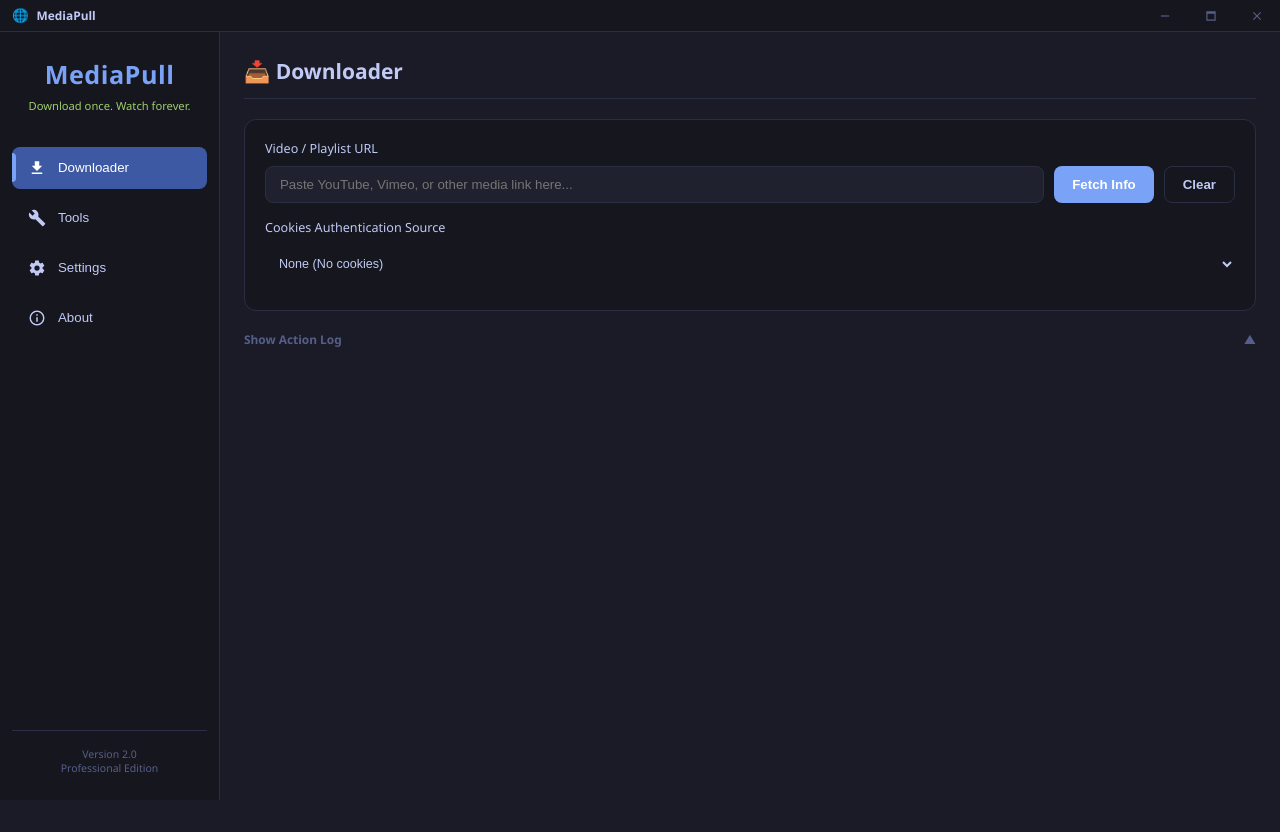
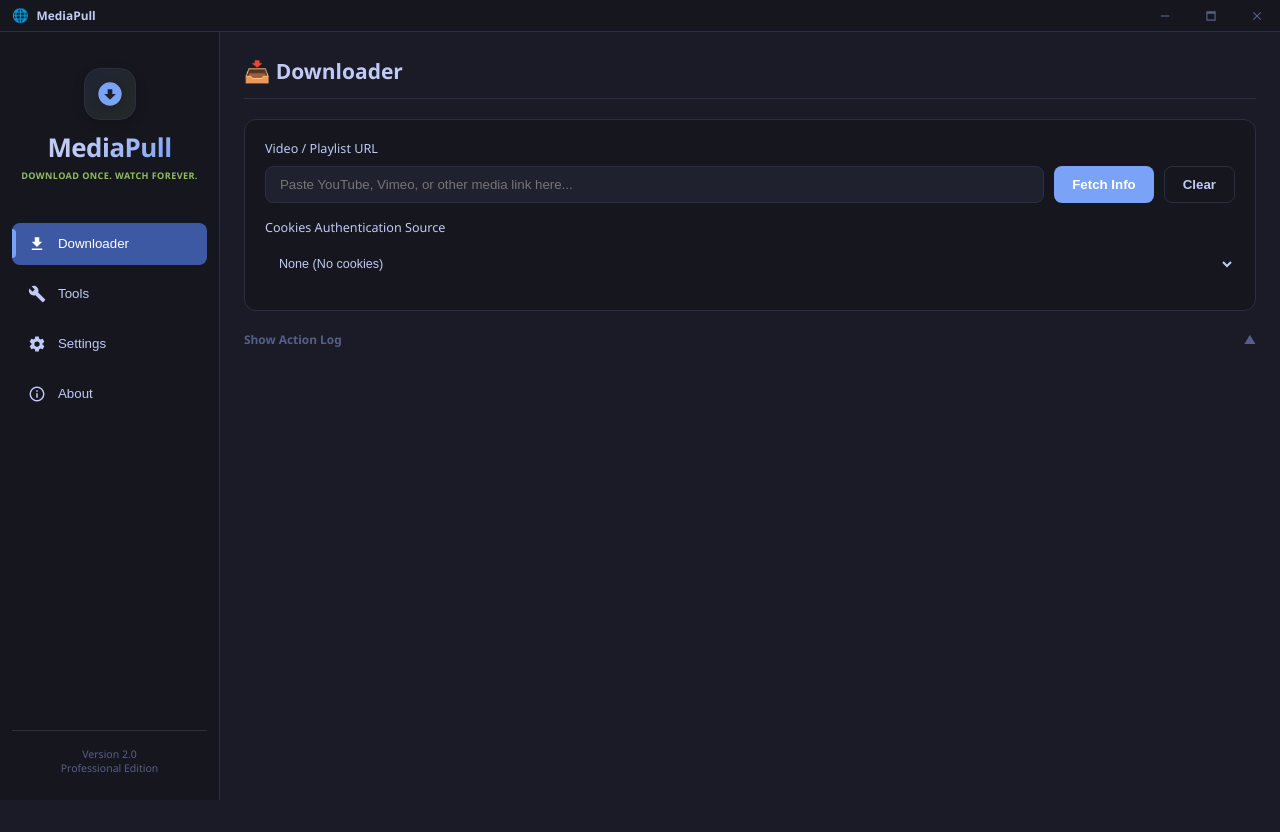
Before and after one commit to gautamcoder235/Media-Pull, a website: page src/index.html in a window 1280 px wide. Drawn offline with Linux system fonts and the light colour scheme.

Commit message:
style: upgrade sidebar logo area with gradient title and rotating download emblem badge

```diff
--- a/src/index.html
+++ b/src/index.html
@@ -32,6 +32,11 @@
       <!-- LEFT SIDEBAR -->
       <aside class="sidebar">
         <div class="logo-area">
+          <div class="logo-badge">
+            <svg viewBox="0 0 24 24" class="logo-icon">
+              <path d="M12,2A10,10 0 0,0 2,12A10,10 0 0,0 12,22A10,10 0 0,0 22,12A10,10 0 0,0 12,2M12,17L7,12H10V8H14V12H17L12,17Z" />
+            </svg>
+          </div>
           <h1 class="logo-title">MediaPull</h1>
           <span class="logo-tagline">Download once. Watch forever.</span>
         </div>
--- a/src/styles.css
+++ b/src/styles.css
@@ -249,23 +249,60 @@
   display: flex;
   flex-direction: column;
   align-items: center;
-  margin-bottom: 32px;
+  margin-bottom: 28px;
   text-align: center;
+  position: relative;
+  padding: 12px 0;
+}
+
+.logo-badge {
+  width: 52px;
+  height: 52px;
+  background: linear-gradient(135deg, rgba(122, 162, 247, 0.1), rgba(158, 206, 106, 0.1));
+  border: 1px solid var(--panel-border);
+  border-radius: 16px;
+  display: flex;
+  align-items: center;
+  justify-content: center;
+  margin-bottom: 12px;
+  box-shadow: 0 4px 12px rgba(0, 0, 0, 0.2);
+  transition: transform 0.3s ease, border-color var(--transition-speed);
+}
+
+.logo-badge:hover {
+  transform: scale(1.08) rotate(4deg);
+  border-color: var(--accent);
+}
+
+.logo-icon {
+  width: 28px;
+  height: 28px;
+  fill: var(--accent);
+  filter: drop-shadow(0 2px 4px rgba(0, 0, 0, 0.2));
+  transition: fill var(--transition-speed);
 }
 
 .logo-title {
-  font-size: 1.8rem;
-  font-weight: 700;
-  color: var(--accent);
-  letter-spacing: 0.5px;
-  transition: color var(--transition-speed);
+  font-size: 1.85rem;
+  font-weight: 800;
+  letter-spacing: -0.5px;
+  background: linear-gradient(135deg, var(--text-primary) 30%, var(--accent) 100%);
+  -webkit-background-clip: text;
+  -webkit-text-fill-color: transparent;
+  background-clip: text;
+  color: var(--accent); /* Fallback */
+  margin: 0;
+  line-height: 1.2;
 }
 
 .logo-tagline {
-  font-size: 0.8rem;
+  font-size: 0.65rem;
   color: var(--accent-green);
-  margin-top: 4px;
-  font-weight: 500;
+  margin-top: 6px;
+  font-weight: 700;
+  letter-spacing: 0.4px;
+  opacity: 0.9;
+  text-transform: uppercase;
   transition: color var(--transition-speed);
 }
 
```
